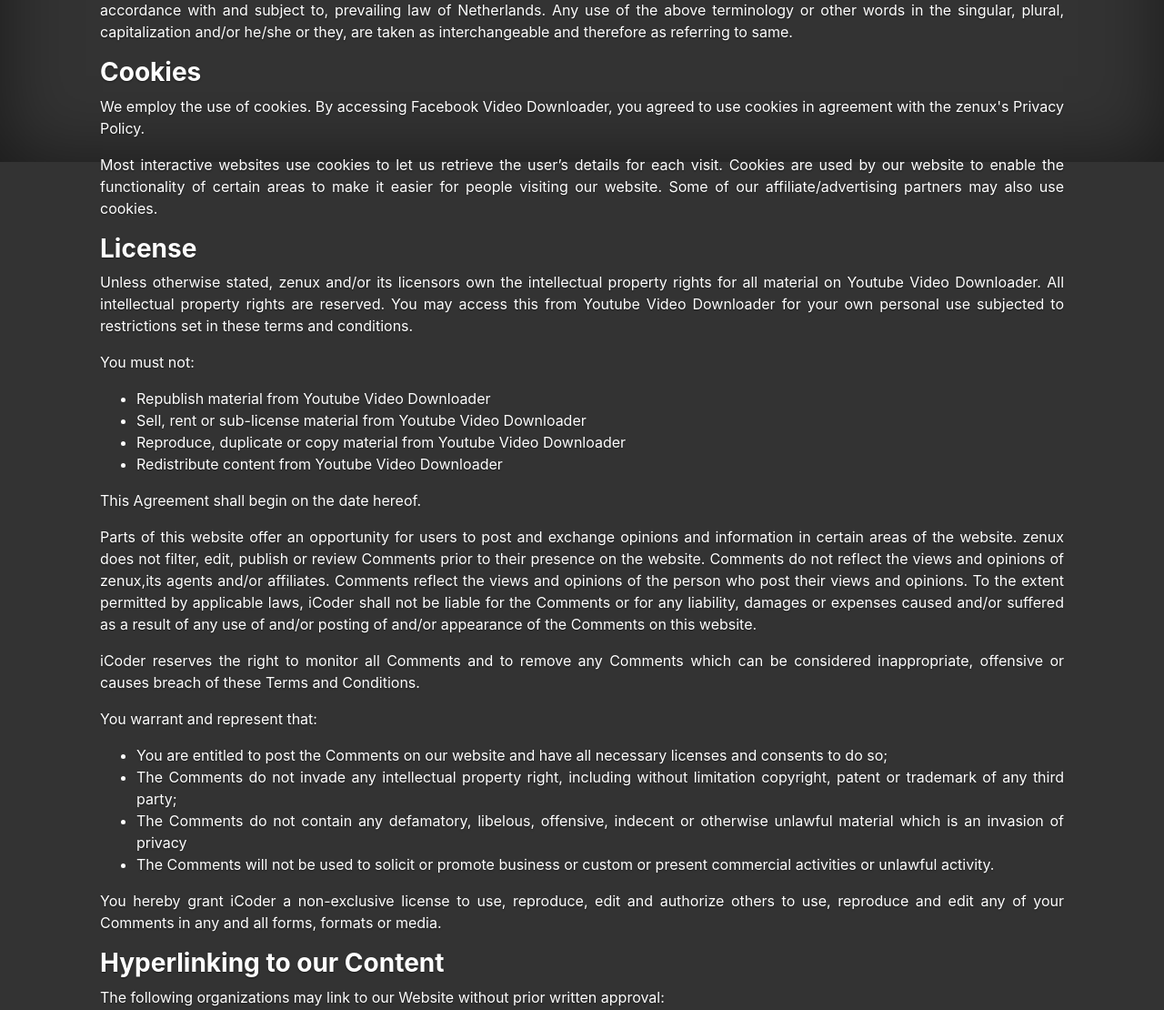
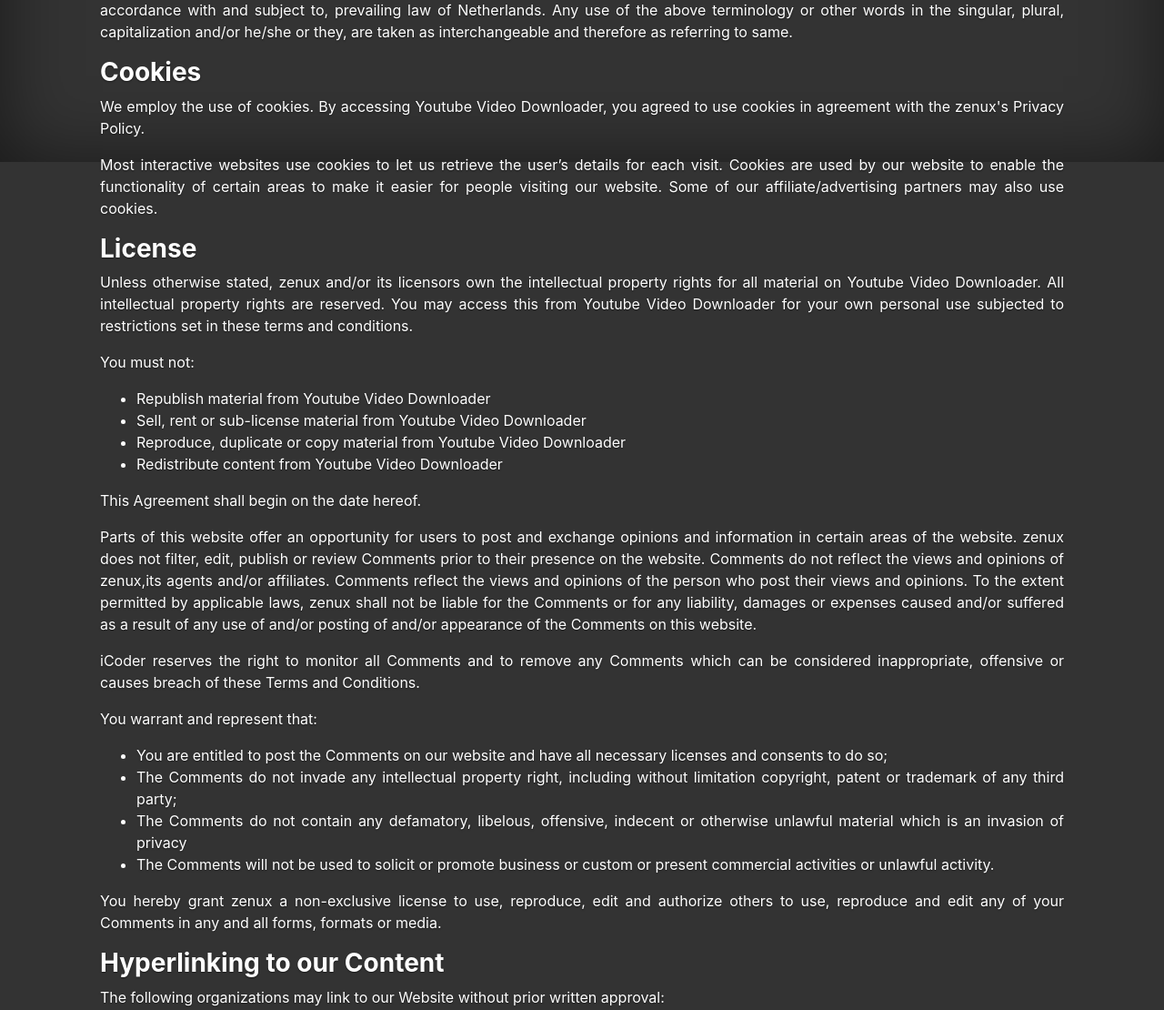
Before and after one commit to zenux-dev/movies-stuff, a Flask app: page /terms-conditions in a window 1280 px wide. Shown: the part 622-1732 px from the top of the page at 91% size. Run offline with Flask 2, Linux system fonts and the light colour scheme; some libraries are stand-ins or nearby versions.

Commit message:
Update terms-conditions.html

```diff
--- a/templates/terms-conditions.html
+++ b/templates/terms-conditions.html
@@ -80,7 +80,7 @@
 
             <h3><strong>Cookies</strong></h3>
 
-            <p>We employ the use of cookies. By accessing Facebook Video Downloader, you agreed to use cookies in
+            <p>We employ the use of cookies. By accessing Youtube Video Downloader, you agreed to use cookies in
                 agreement with the zenux's Privacy Policy.</p>
 
             <p>Most interactive websites use cookies to let us retrieve the user’s details for each visit. Cookies are
@@ -108,7 +108,7 @@
                 certain areas of the website. zenux does not filter, edit, publish or review Comments prior to their
                 presence on the website. Comments do not reflect the views and opinions of zenux,its agents and/or
                 affiliates. Comments reflect the views and opinions of the person who post their views and opinions. To
-                the extent permitted by applicable laws, iCoder shall not be liable for the Comments or for any
+                the extent permitted by applicable laws, zenux shall not be liable for the Comments or for any
                 liability, damages or expenses caused and/or suffered as a result of any use of and/or posting of and/or
                 appearance of the Comments on this website.</p>
 
@@ -128,7 +128,7 @@
                     activities or unlawful activity.</li>
             </ul>
 
-            <p>You hereby grant iCoder a non-exclusive license to use, reproduce, edit and authorize others to use,
+            <p>You hereby grant zenux a non-exclusive license to use, reproduce, edit and authorize others to use,
                 reproduce and edit any of your Comments in any and all forms, formats or media.</p>
 
             <h3><strong>Hyperlinking to our Content</strong></h3>
@@ -172,7 +172,7 @@
                 services; and (c) fits within the context of the linking party’s site.</p>
 
             <p>If you are one of the organizations listed in paragraph 2 above and are interested in linking to our
-                website, you must inform us by sending an e-mail to iCoder. Please include your name, your organization
+                website, you must inform us by sending an e-mail to zenux. Please include your name, your organization
                 name, contact information as well as the URL of your site, a list of any URLs from which you intend to
                 link to our Website, and a list of the URLs on our site to which you would like to link. Wait 2-3 weeks
                 for a response.</p>
@@ -186,7 +186,7 @@
                     and format of content on the linking party’s site.</li>
             </ul>
 
-            <p>No use of iCoder's logo or other artwork will be allowed for linking absent a trademark license
+            <p>No use of zenux's logo or other artwork will be allowed for linking absent a trademark license
                 agreement.</p>
 
             <h3><strong>iFrames</strong></h3>
```
